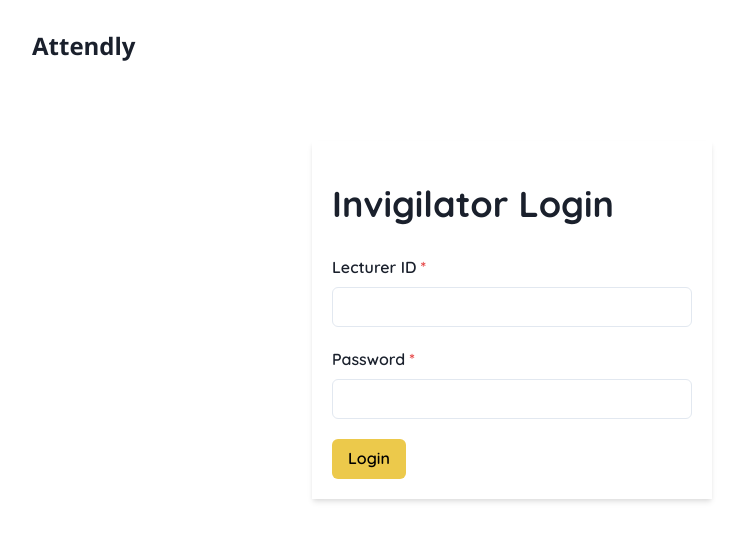
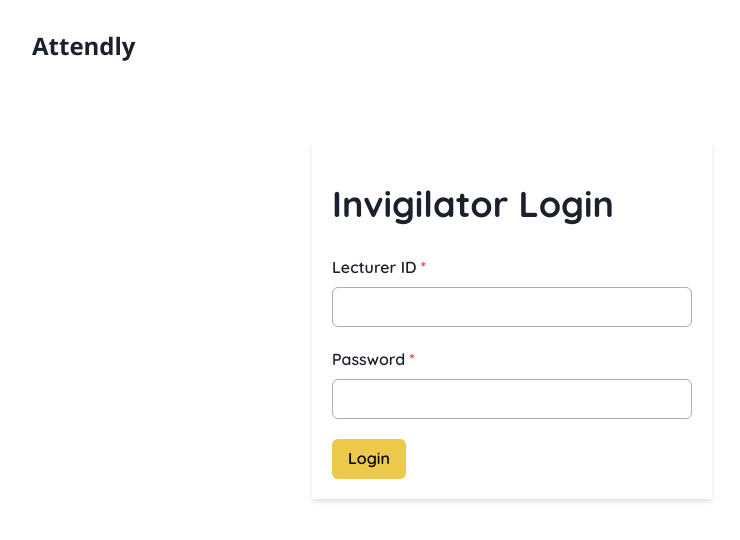
Before and after one commit to Attendment/frontend, a React (Vite) app: page /login in a window 1280 px wide. Shown: the top 540 px of the page, without its empty margins (128-868 px from the left). Built offline with nearby package versions, Linux system fonts and the light colour scheme.

Commit message:
Modify the login component and the FormInput component

```diff
--- a/src/components/forms/FormInput.jsx
+++ b/src/components/forms/FormInput.jsx
@@ -4,6 +4,7 @@ import {
   FormErrorMessage,
   Input,
 } from '@chakra-ui/react';
+import { Field } from 'formik';
 
 const FormInput = (props) => (
   <FormControl
@@ -11,7 +12,9 @@ const FormInput = (props) => (
     isInvalid={props.errors[props.name] && props.touched[props.name]}
   >
     <FormLabel fontWeight="semibold">{props.label}</FormLabel>
-    <Input
+    <Field
+      as={Input}
+      borderColor={props.borderColor ? props.borderColor : 'gray.400'}
       name={props.name}
       type={props.type}
       onChange={props.handleChange}
--- a/src/components/login/LoginForm.jsx
+++ b/src/components/login/LoginForm.jsx
@@ -22,15 +22,17 @@ const LoginForm = () => {
     password: Yup.string().required('Password is required'),
   });
 
-  const handleSubmit = (values) => {
+  const handleSubmit = (values, { setSubmitting, setErrors }) => {
     console.log(values);
+
+    setSubmitting(false);
   };
 
   return (
     <Formik
       initialValues={initialValues}
       validationSchema={loginValidationSchema}
-      onSubmit={(values) => handleSubmit}
+      onSubmit={handleSubmit}
     >
       {({
         errors,
```
